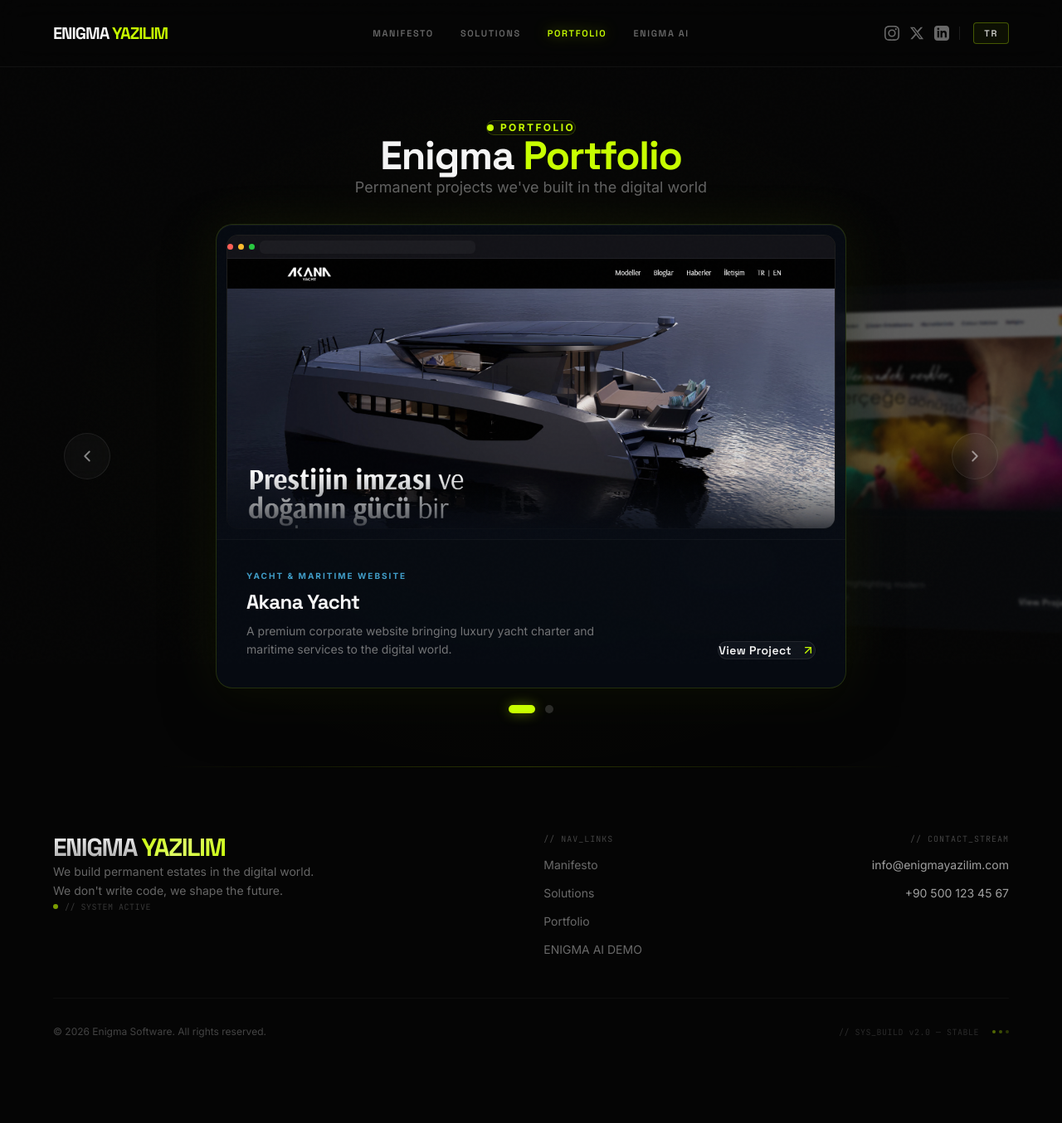
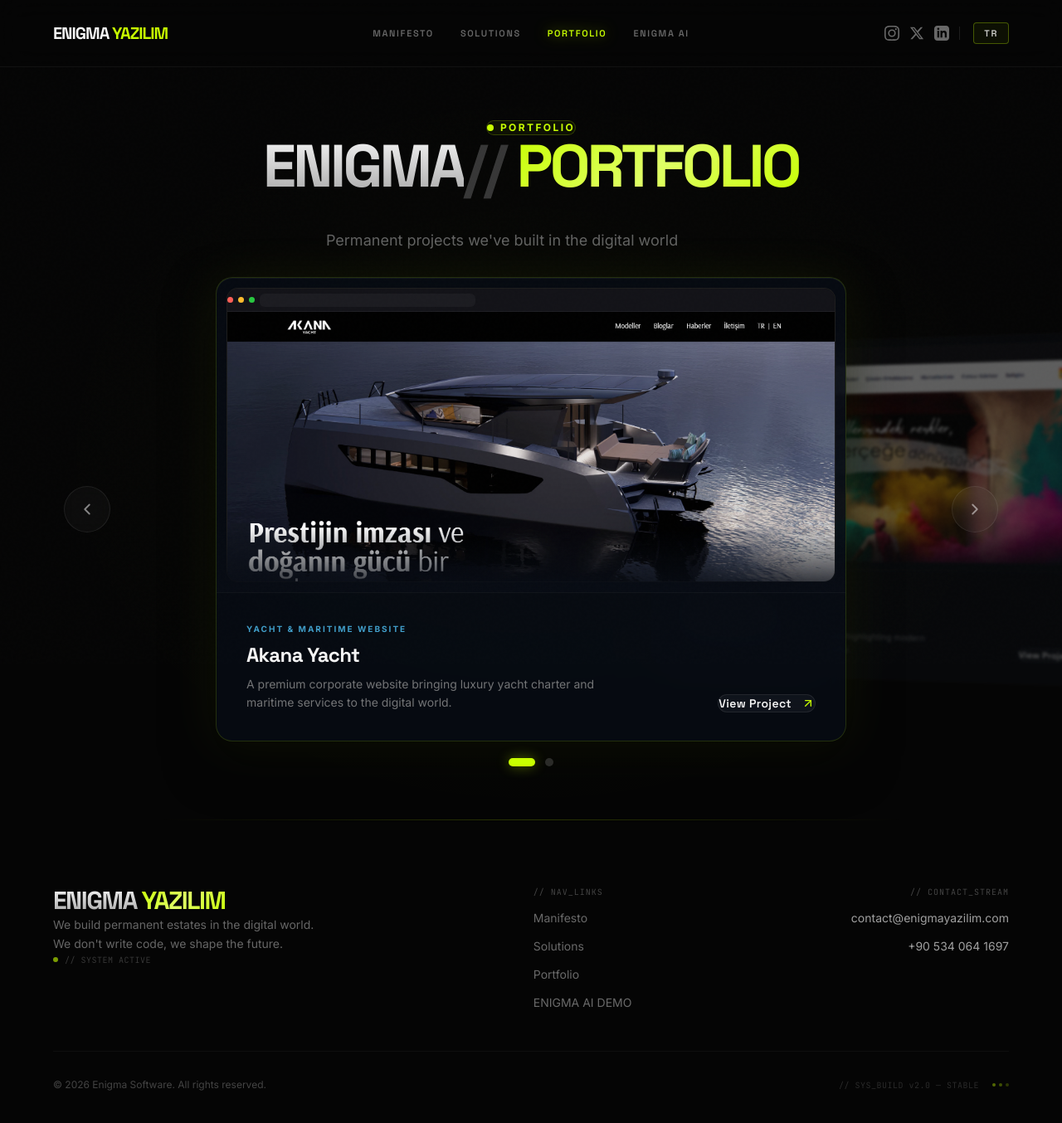
Before and after one commit to ALADAG-Seyit-Mehmet/ENIGMA-YAZILIM, a Next.js app: page /en/portfoy in a window 1280 px wide. Shown: the top 1354 px of the page at 83% size. Before the commit the page ends 1300 px from the top, so only its background shows below. Built offline with nearby package versions, Linux system fonts and the light colour scheme.

Commit message:
Update page titles and contact info

```diff
--- a/messages/tr.json
+++ b/messages/tr.json
@@ -86,7 +86,7 @@
   "Solutions": {
     "badge": "ÇÖZÜM MERKEZİ",
     "title_1": "ENIGMA",
-    "title_2": "YAPAY ZEKAYA SORUN",
+    "title_2": "ÇÖZÜMLERİMİZ",
     "subtitle": "Sektörünüzü seçin ve dijitalleşmenin işinizi nasıl dönüştürebileceğini keşfedin.",
     "select_to_start": "↑ Yukarıdan bir sektör seçerek başlayın",
     "select_sector": "Sektör Seçin",
--- a/src/app/[locale]/portfoy/PortfolioPageClient.tsx
+++ b/src/app/[locale]/portfoy/PortfolioPageClient.tsx
@@ -592,10 +592,12 @@ export default function PortfolioPageClient() {
           </div>
 
           <h1
-            className="text-3xl sm:text-4xl md:text-5xl font-black tracking-tight"
-            style={{ fontFamily: "var(--font-display)", color: "var(--text-primary)" }}
+            className="text-4xl md:text-6xl lg:text-7xl font-black tracking-tighter uppercase"
+            style={{ fontFamily: "var(--font-display)", marginBottom: "40px" }}
           >
-            {t("title")} <span style={{ color: "var(--accent)" }}>{t("title_highlight")}</span>
+            <span className="gradient-text-white">{t("title")}</span>
+            <span className="text-white/20 mx-2 md:mx-3">{"// "}</span>
+            <span className="gradient-text">{t("title_highlight")}</span>
           </h1>
 
           <p
--- a/src/components/Footer.tsx
+++ b/src/components/Footer.tsx
@@ -67,24 +67,24 @@ export default function Footer() {
               {t("contact_stream")}
             </span>
             <a
-              href="mailto:info@enigmayazilim.com"
+              href="mailto:contact@enigmayazilim.com"
               className="text-sm transition-all duration-300 hover:text-[var(--accent)] animated-underline"
               style={{
                 fontFamily: "var(--font-body)",
                 color: "var(--text-secondary)",
               }}
             >
-              info@enigmayazilim.com
+              contact@enigmayazilim.com
             </a>
             <a
-              href="tel:+905001234567"
+              href="tel:+905340641697"
               className="text-sm transition-all duration-300 hover:text-[var(--accent)] animated-underline"
               style={{
                 fontFamily: "var(--font-body)",
                 color: "var(--text-secondary)",
               }}
             >
-              +90 500 123 45 67
+              +90 534 064 1697
             </a>
           </div>
         </div>
--- a/src/components/ManifestoClient.tsx
+++ b/src/components/ManifestoClient.tsx
@@ -59,10 +59,11 @@ export default function ManifestoClient() {
               </span>
             </div>
             <h1
-              className="flex flex-col items-center justify-center text-4xl md:text-6xl lg:text-[5rem] font-black tracking-tighter leading-[0.95]"
+              className="text-4xl md:text-6xl lg:text-7xl font-black tracking-tighter uppercase"
               style={{ fontFamily: "var(--font-display)", marginBottom: "24px" }}
             >
               <span className="gradient-text-white">{t("title_1")}</span>
+              <span className="text-white/20 mx-2 md:mx-3">{"// "}</span>
               <span className="gradient-text">{t("title_2")}</span>
             </h1>
             <p className="text-lg md:text-2xl font-light text-white/60 max-w-max md:whitespace-nowrap text-center leading-relaxed">
```
